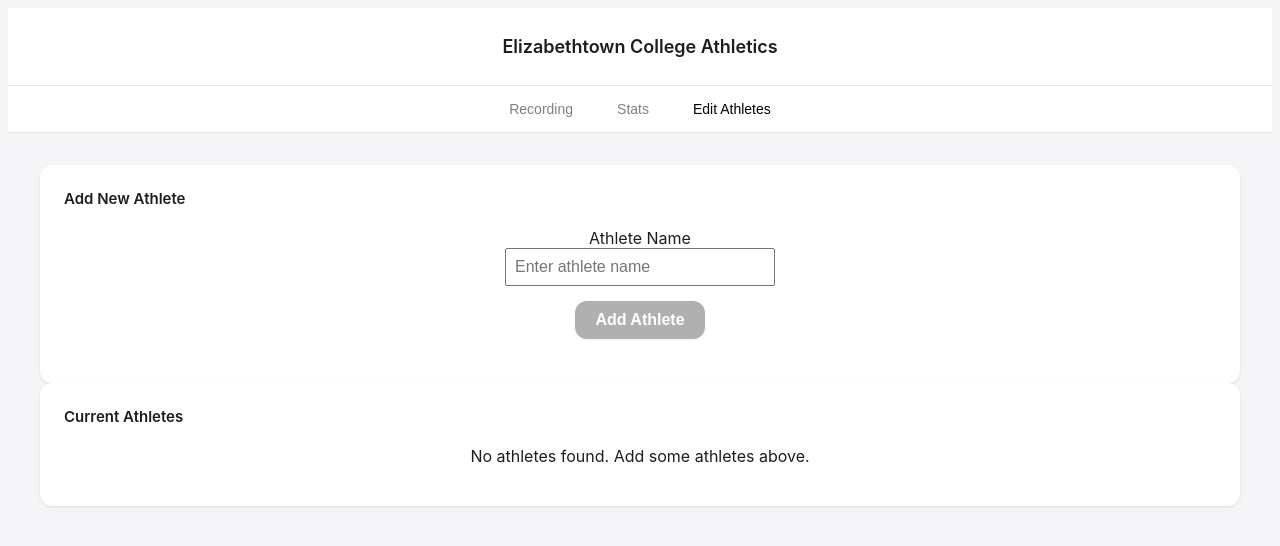
After one commit to LeifHoffman/EtownMotionTracking, a PHP site: page /edit.php in a window 1280 px wide. The commit adds this page. Shown: the top 546 px of the page. Run offline with PHP 8.4, Linux system fonts and the light colour scheme.

Commit message:
Editing webpage for table
Allows for edits to the names in table

```diff
--- /dev/null
+++ b/edit.php
@@ -0,0 +1,181 @@
+<?php
+// edit.php — Athlete Database Editor
+
+// Database connection
+$db = new PDO('sqlite:motion_tracking.db');
+$db->setAttribute(PDO::ATTR_ERRMODE, PDO::ERRMODE_EXCEPTION);
+
+// Ensure the athletes table exists (in case it wasn't created yet)
+$db->exec("CREATE TABLE IF NOT EXISTS athletes (id INTEGER PRIMARY KEY AUTOINCREMENT, name TEXT NOT NULL)");
+
+$message = '';
+
+// Handle form submissions
+if ($_SERVER['REQUEST_METHOD'] === 'POST') {
+    if (isset($_POST['action'])) {
+        if ($_POST['action'] === 'add' && !empty(trim($_POST['name']))) {
+            $stmt = $db->prepare("INSERT INTO athletes (name) VALUES (:name)");
+            $stmt->execute([':name' => trim($_POST['name'])]);
+            $message = 'Athlete added successfully.';
+        } elseif ($_POST['action'] === 'delete' && isset($_POST['id'])) {
+            $stmt = $db->prepare("DELETE FROM athletes WHERE id = :id");
+            $stmt->execute([':id' => (int)$_POST['id']]);
+            $message = 'Athlete removed successfully.';
+        }
+    }
+}
+
+// Fetch all athletes
+$athletes = $db->query("SELECT id, name FROM athletes ORDER BY name")->fetchAll(PDO::FETCH_ASSOC);
+?>
+<!DOCTYPE html>
+<html lang="en">
+<head>
+    <meta charset="UTF-8">
+    <meta name="viewport" content="width=device-width, initial-scale=1.0">
+    <title>Edit Athletes - Elizabethtown College Athletics</title>
+    <link rel="stylesheet" href="styles.css">
+</head>
+<body>
+
+    <!-- HEADER -->
+    <div class="header">
+        <h1>Elizabethtown College Athletics</h1>
+    </div>
+
+    <!-- NAV -->
+    <div class="nav">
+        <button onclick="window.location.href='home.php';">
+            Recording
+        </button>
+        <button onclick="window.location.href='stats.php';">
+            Stats
+        </button>
+        <button onclick="window.location.href='edit.php';" class="button-active">
+            Edit Athletes
+        </button>
+    </div>
+
+    <!-- MAIN CONTENT -->
+    <div class="container">
+
+        <!-- Message Display -->
+        <?php if ($message): ?>
+            <div class="message-box message-success">
+                <?php echo htmlspecialchars($message); ?>
+            </div>
+        <?php endif; ?>
+
+        <!-- Add Athlete Form -->
+        <div class="table-card">
+            <div class="chart-title">Add New Athlete</div>
+
+            <!-- Centered input and button -->
+            <div style="text-align: center; margin: 20px 0;">
+                <form method="POST" class="athlete-form">
+                    <input type="hidden" name="action" value="add">
+
+                    <div style="margin-bottom: 15px;">
+                        <label for="athleteName">Athlete Name</label><br>
+                        <input
+                            type="text"
+                            id="athleteName"
+                            name="name"
+                            placeholder="Enter athlete name"
+                            required
+                            style="padding: 8px; width: 250px; font-size: 1rem;"
+                        >
+                    </div>
+
+                    <div>
+                        <button
+                            type="submit"
+                            id="addAthleteBtn"
+                            class="start-btn"
+                            disabled
+                            style="padding: 10px 20px; font-size: 1rem; cursor: not-allowed;"
+                        >
+                            Add Athlete
+                        </button>
+                    </div>
+                </form>
+            </div>
+        </div>
+
+        <!-- Current Athletes List -->
+        <div class="table-card">
+            <div class="chart-title">Current Athletes</div>
+
+            <?php if (empty($athletes)): ?>
+                <p class="empty-state" style="text-align: center;">
+                    No athletes found. Add some athletes above.
+                </p>
+            <?php else: ?>
+                <table class="data-table" style="width: 100%; border-collapse: collapse;">
+                    <thead>
+                        <tr>
+                            <th>#</th>
+                            <th>Athlete Name</th>
+                            <th>Actions</th>
+                        </tr>
+                    </thead>
+                    <tbody>
+                        <?php foreach ($athletes as $index => $athlete): ?>
+                            <tr style="border-bottom: 1px solid #ddd;">
+                                <td style="padding: 12px; text-align: center;">
+                                    <?php echo $index + 1; ?>
+                                </td>
+                                <td style="padding: 12px;">
+                                    <?php echo htmlspecialchars($athlete['name']); ?>
+                                </td>
+                                <td style="padding: 12px; text-align: center;">
+                                    <form
+                                        method="POST"
+                                        class="delete-form"
+                                        onsubmit="return confirm('Are you sure you want to delete <?php echo htmlspecialchars($athlete['name'], ENT_QUOTES); ?>? This action cannot be undone.');"
+                                    >
+                                        <input type="hidden" name="action" value="delete">
+                                        <input type="hidden" name="id" value="<?php echo $athlete['id']; ?>">
+                                        <button
+                                            type="submit"
+                                            class="btn-danger"
+                                            style="padding: 6px 12px; font-size: 0.9rem;"
+                                        >
+                                            Delete
+                                        </button>
+                                    </form>
+                                </td>
+                            </tr>
+                        <?php endforeach; ?>
+                    </tbody>
+                </table>
+            <?php endif; ?>
+        </div>
+
+    </div>
+
+    <script>
+        const athleteNameInput = document.getElementById('athleteName');
+        const addAthleteBtn = document.getElementById('addAthleteBtn');
+
+        function updateAddButtonState() {
+            const hasText = athleteNameInput && athleteNameInput.value.trim() !== '';
+
+            addAthleteBtn.disabled = !hasText;
+
+            if (hasText) {
+                addAthleteBtn.classList.add('start-btn-ready');
+            } else {
+                addAthleteBtn.classList.remove('start-btn-ready');
+            }
+        }
+
+        if (athleteNameInput) {
+            athleteNameInput.addEventListener('input', updateAddButtonState);
+            // Initial state on page load
+            updateAddButtonState();
+        }
+    </script>
+
+</body>
+</html>
--- a/home.php
+++ b/home.php
@@ -56,6 +56,9 @@ try {
         </button>
         <button onclick="window.location.href='stats.php';">
             Stats
+        </button>
+        <button onclick="window.location.href='edit.php';">
+            Edit Athletes
         </button>
     </div>
 
--- a/stats.php
+++ b/stats.php
@@ -58,6 +58,9 @@ try {
         </button>
         <button onclick="window.location.href='stats.php';" class="button-active">
             Stats
+        </button>
+        <button onclick="window.location.href='edit.php';">
+            Edit Athletes
         </button>
     </div>
 
```
